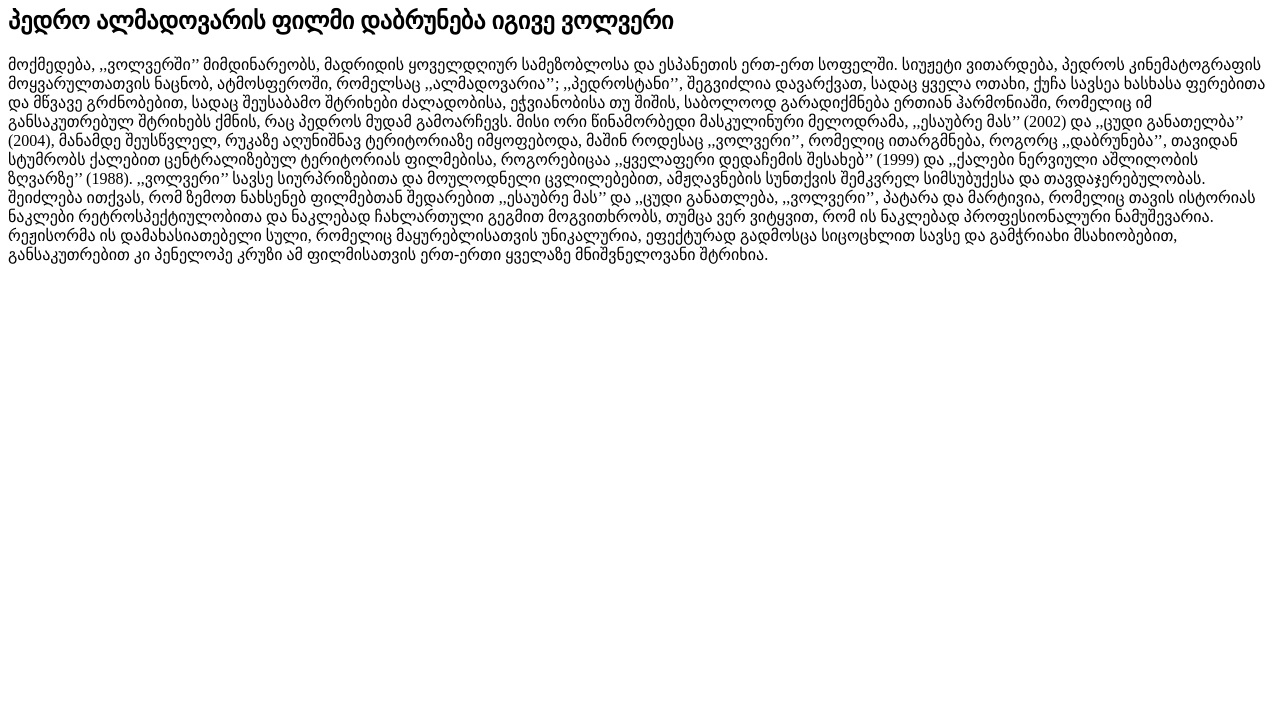
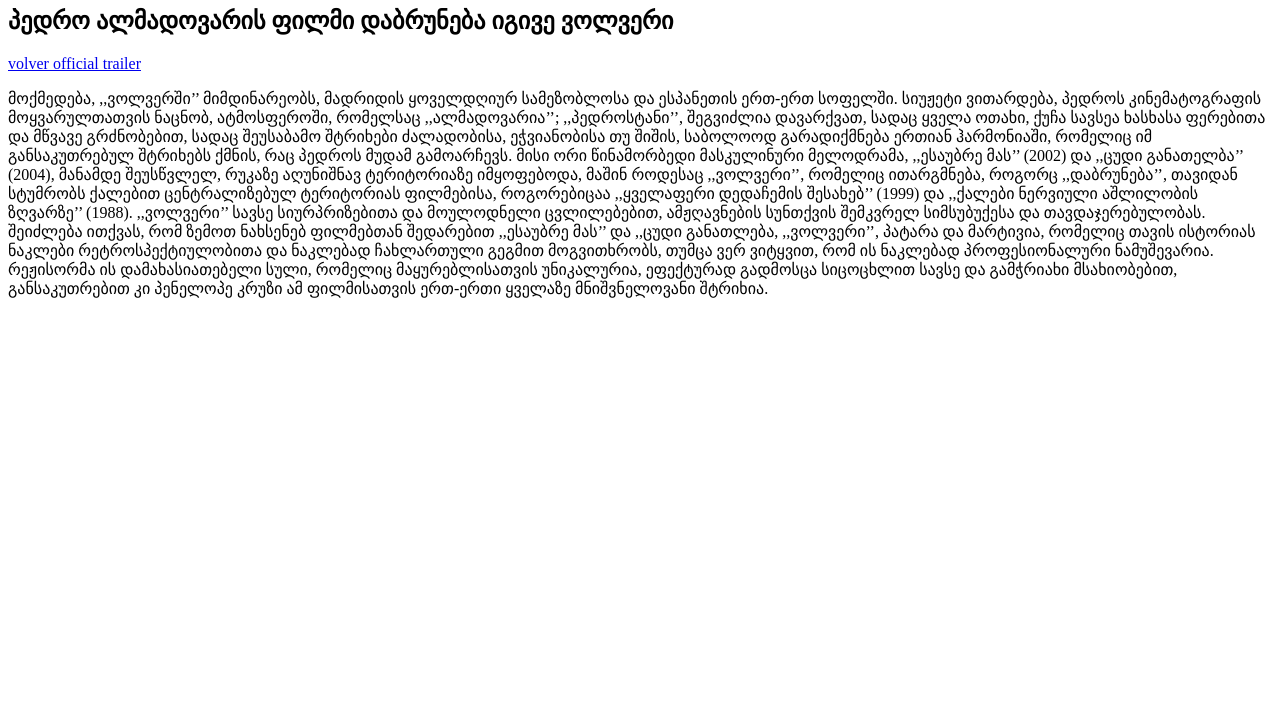
Before and after one commit to etunaa/Almadovar, a plain HTML site: page index.html in a window 1280 px wide. Shown: the part 74-800 px from the top of the page. Drawn offline with Linux system fonts and the light colour scheme.

Commit message:
a tagis gamoyeneba

```diff
--- a/index.html
+++ b/index.html
@@ -6,6 +6,7 @@
 <body>
     <h1>ყველაზე დიდი სირთულეები, ყველაზე ნათელ ფერებში</h1>
     <h2>პედრო ალმადოვარის ფილმი დაბრუნება იგივე ვოლვერი</h2>
+    <a href="https://www.youtube.com/watch?v=ABSvppyQGdE" target="_blank">volver official trailer</a>
     <p>   მოქმედება,  ,,ვოლვერში’’ მიმდინარეობს,  მადრიდის ყოველდღიურ სამეზობლოსა და ესპანეთის ერთ-ერთ სოფელში. სიუჟეტი ვითარდება, პედროს კინემატოგრაფის მოყვარულთათვის ნაცნობ, ატმოსფეროში, რომელსაც ,,ალმადოვარია’’; ,,პედროსტანი’’, შეგვიძლია დავარქვათ, სადაც ყველა ოთახი, ქუჩა სავსეა ხასხასა ფერებითა და მწვავე გრძნობებით, სადაც შეუსაბამო შტრიხები ძალადობისა, ეჭვიანობისა თუ შიშის, საბოლოოდ გარადიქმნება ერთიან ჰარმონიაში, რომელიც იმ  განსაკუთრებულ შტრიხებს ქმნის, რაც პედროს მუდამ გამოარჩევს.
         მისი ორი წინამორბედი მასკულინური მელოდრამა, ,,ესაუბრე მას’’ (2002) და ,,ცუდი განათელბა’’ (2004),  მანამდე შეუსწვლელ, რუკაზე აღუნიშნავ ტერიტორიაზე იმყოფებოდა, მაშინ როდესაც ,,ვოლვერი’’, რომელიც ითარგმნება, როგორც ,,დაბრუნება’’, თავიდან სტუმრობს ქალებით ცენტრალიზებულ ტერიტორიას ფილმებისა, როგორებიცაა ,,ყველაფერი დედაჩემის შესახებ’’ (1999) და ,,ქალები ნერვიული აშლილობის ზღვარზე’’ (1988). ,,ვოლვერი’’  სავსე სიურპრიზებითა და მოულოდნელი ცვლილებებით, ამჟღავნების სუნთქვის შემკვრელ სიმსუბუქესა და თავდაჯერებულობას.  შეიძლება ითქვას, რომ ზემოთ ნახსენებ ფილმებთან შედარებით ,,ესაუბრე მას’’ და ,,ცუდი განათლება, ,,ვოლვერი’’, პატარა და მარტივია, რომელიც თავის ისტორიას ნაკლები რეტროსპექტიულობითა და ნაკლებად ჩახლართული გეგმით მოგვითხრობს, თუმცა ვერ ვიტყვით, რომ ის ნაკლებად პროფესიონალური ნამუშევარია. რეჟისორმა ის დამახასიათებელი სული, რომელიც მაყურებლისათვის უნიკალურია, ეფექტურად გადმოსცა სიცოცხლით სავსე და გამჭრიახი მსახიობებით, განსაკუთრებით კი პენელოპე კრუზი ამ ფილმისათვის ერთ-ერთი ყველაზე მნიშვნელოვანი შტრიხია.
     </p>
```
